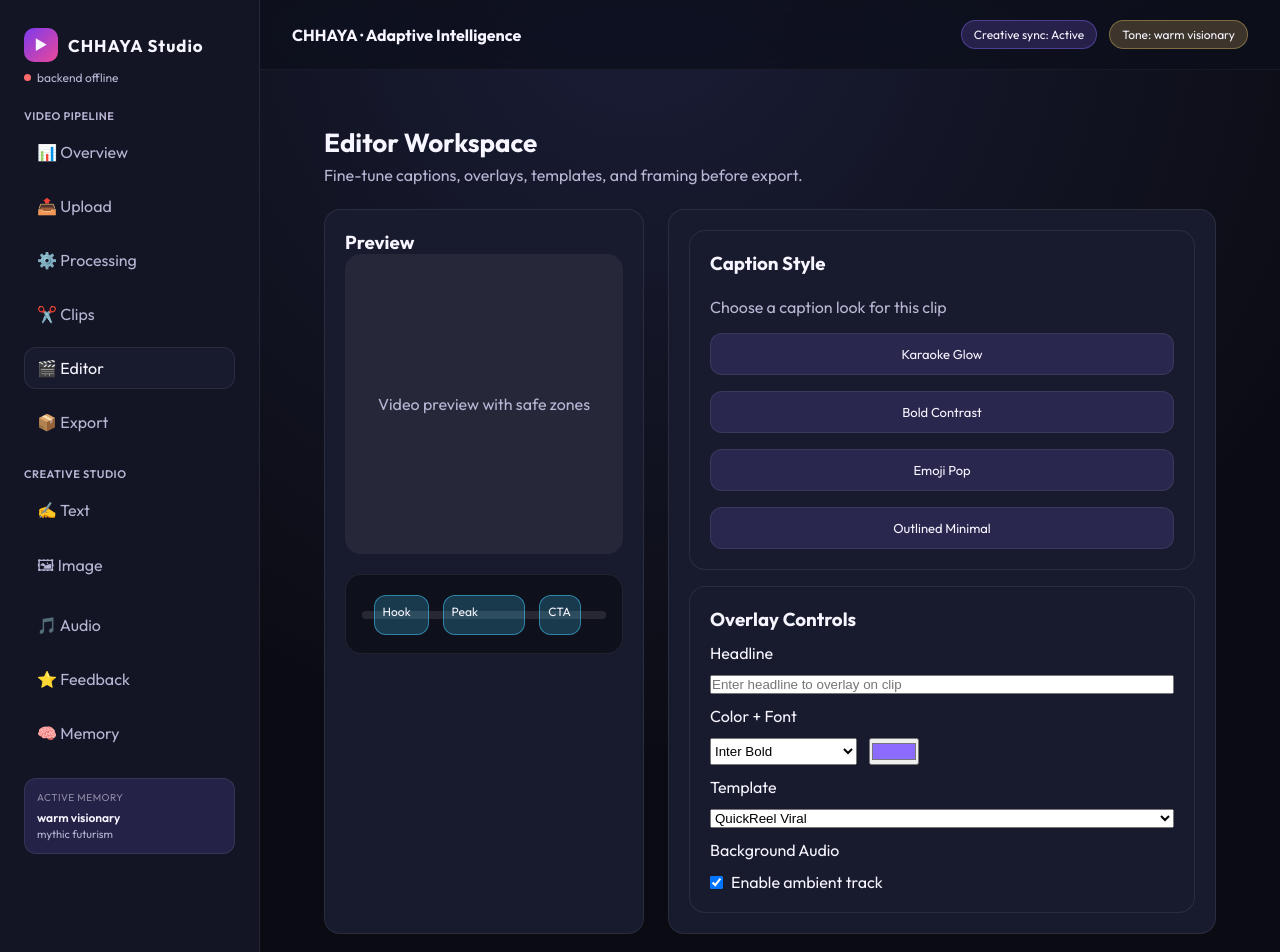
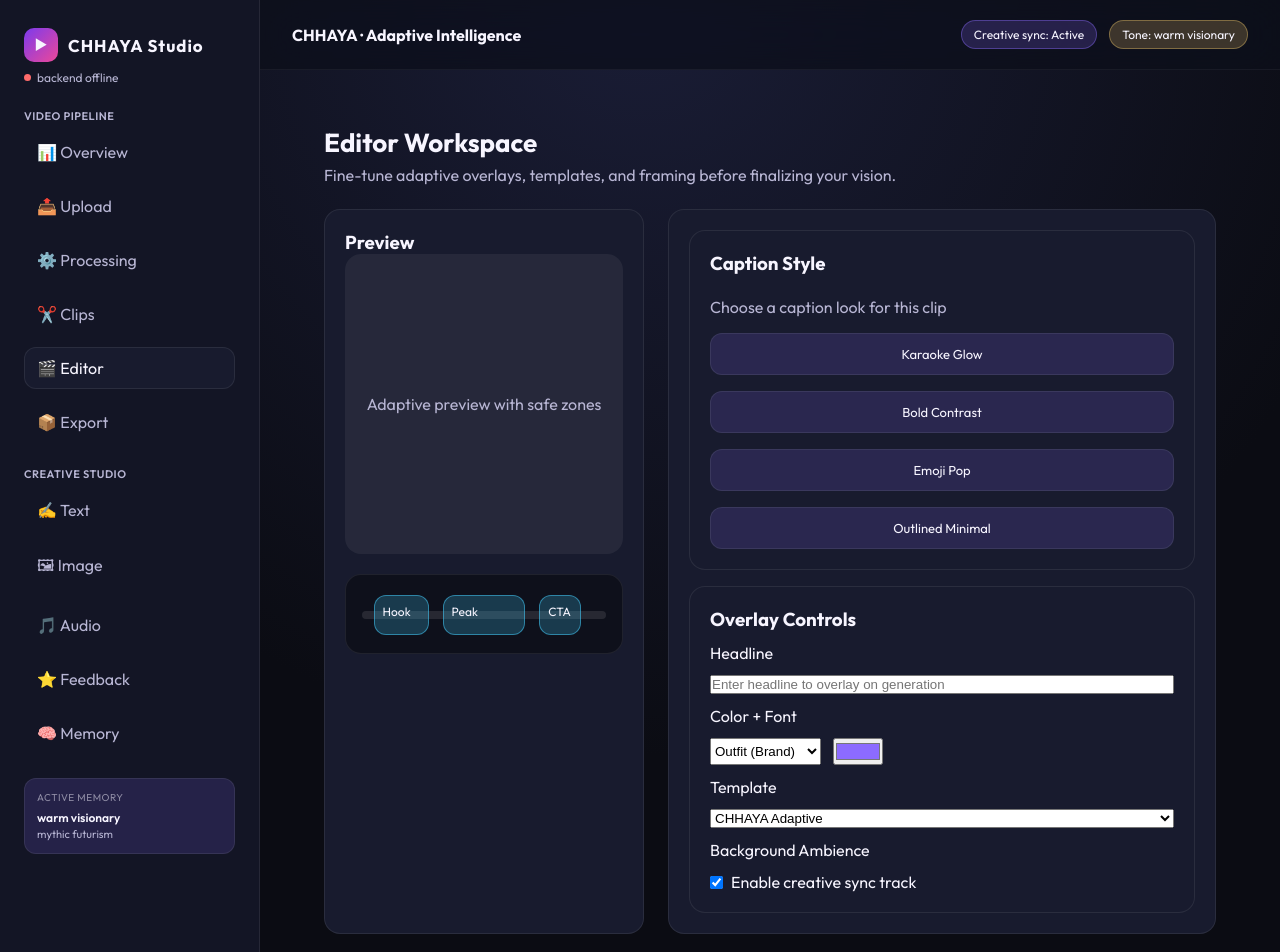
Before and after one commit to AbhayKTS/gla2, a React (Vite) app in the folder frontend/: page /editor in a window 1280 px wide. Shown: the top 952 px of the page. Built offline with nearby package versions, Linux system fonts and the light colour scheme; no server answers.

Commit message:
Update EditorPage with CHHAYA branding and consistent styles

```diff
--- a/frontend/src/components/pages/EditorPage.tsx
+++ b/frontend/src/components/pages/EditorPage.tsx
@@ -7,12 +7,12 @@ const EditorPage = () => {
     <div className="page">
       <SectionHeader
         title="Editor Workspace"
-        subtitle="Fine-tune captions, overlays, templates, and framing before export."
+        subtitle="Fine-tune adaptive overlays, templates, and framing before finalizing your vision."
       />
       <div className="split">
         <div className="panel">
           <h3>Preview</h3>
-          <div className="video-preview">Video preview with safe zones</div>
+          <div className="video-preview">Adaptive preview with safe zones</div>
           <Timeline />
         </div>
         <div className="panel" style={{ display: "grid", gap: 16 }}>
@@ -20,26 +20,26 @@ const EditorPage = () => {
           <div className="panel" style={{ display: "grid", gap: 12 }}>
             <h3>Overlay Controls</h3>
             <label>Headline</label>
-            <input type="text" placeholder="Enter headline to overlay on clip" />
+            <input type="text" placeholder="Enter headline to overlay on generation" />
             <label>Color + Font</label>
             <div style={{ display: "flex", gap: 12 }}>
               <select>
-                <option>Inter Bold</option>
-                <option>Montserrat SemiBold</option>
+                <option>Outfit (Brand)</option>
+                <option>Inter</option>
                 <option>Space Grotesk</option>
               </select>
               <input type="color" defaultValue="#8c6bff" />
             </div>
             <label>Template</label>
             <select>
-              <option>QuickReel Viral</option>
-              <option>Clean Podcast</option>
-              <option>Minimal Caption</option>
+              <option>CHHAYA Adaptive</option>
+              <option>Clean Aesthetic</option>
+              <option>Minimalist Floating</option>
             </select>
-            <label>Background Audio</label>
+            <label>Background Ambience</label>
             <div className="toggle-row">
               <input type="checkbox" defaultChecked />
-              <span>Enable ambient track</span>
+              <span>Enable creative sync track</span>
             </div>
           </div>
         </div>
```
